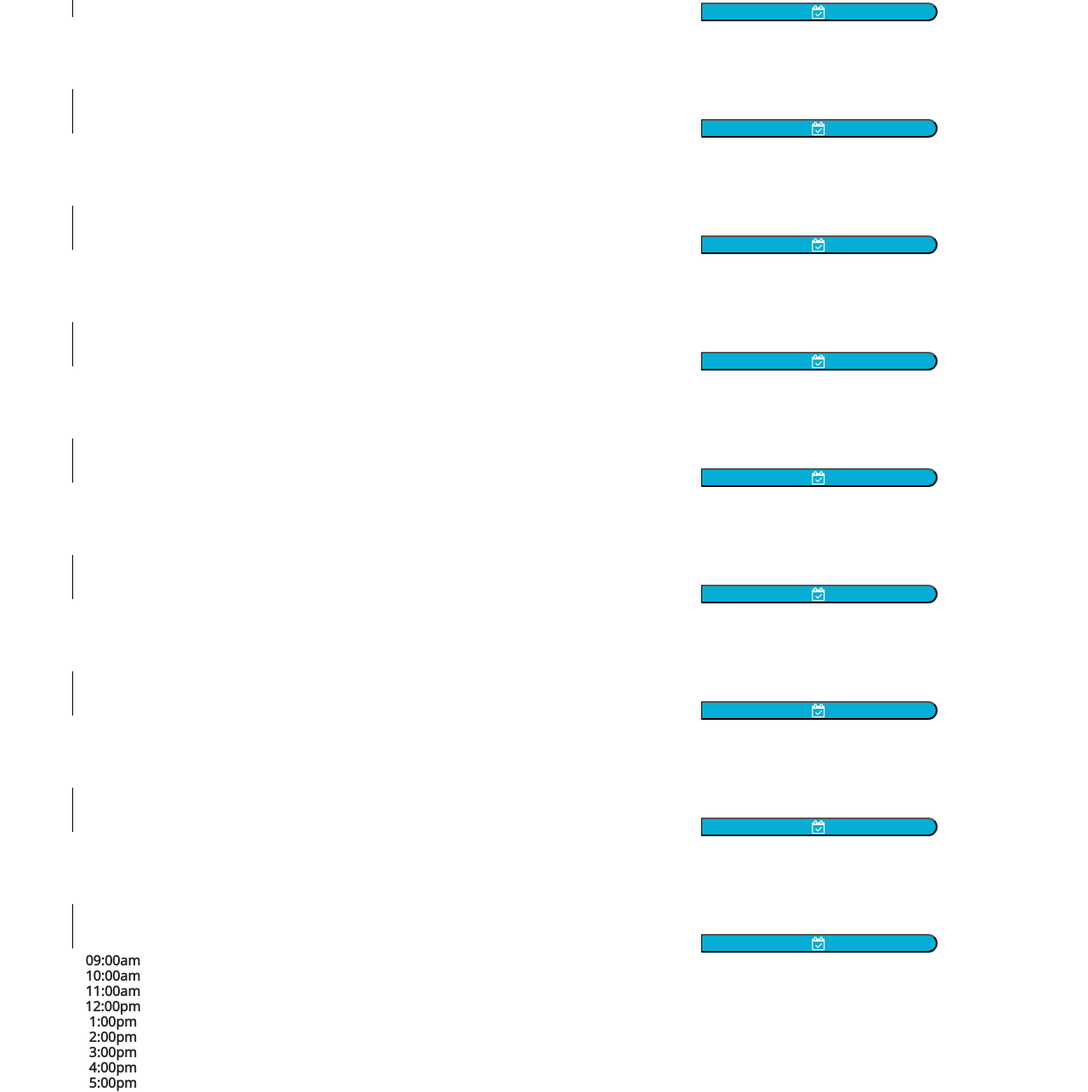
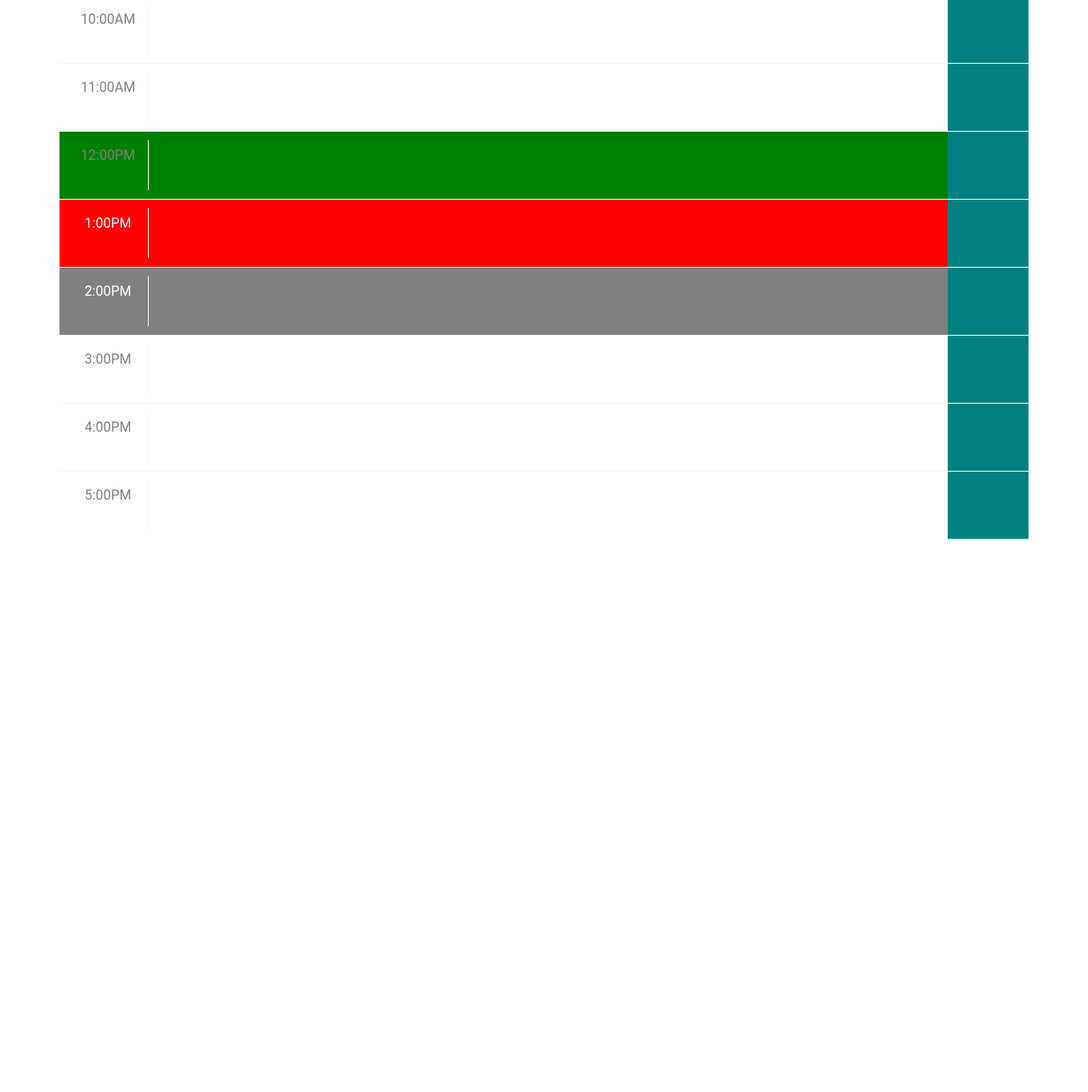
Before and after one commit to Paul-renobato/Day_Planner_Week_5, a plain HTML site: page index.html in a window 1280 px wide. Shown: the part 412-1697 px from the top of the page at 85% size. After the commit the page ends 1046 px from the top, so only its background shows below. Drawn offline with nearby package versions, Linux system fonts and the light colour scheme; a web font is replaced by a local one.

Commit message:
Changed the table on the html to divs and added the css for the colors of the timeblocks for each interval of the hour then added the javascript functions for the time time intervals

```diff
--- a/index.html
+++ b/index.html
@@ -14,6 +14,9 @@
       integrity="sha384-50oBUHEmvpQ+1lW4y57PTFmhCaXp0ML5d60M1M7uH2+nqUivzIebhndOJK28anvf"
       crossorigin="anonymous"
     />
+    <link rel="stylesheet"
+    href="https://cdnjs.cloudflare.com/ajax/libs/open-iconic/1.1.1/font/css/open-iconic-bootstrap.min.css"
+    />
     <link
       href="https://fonts.googleapis.com/css?family=Open+Sans&display=swap"
       rel="stylesheet"
@@ -25,87 +28,89 @@
     <link rel="stylesheet" href="style.css" />
     <title>Work Day Scheduler</title>
   </head>
-
   <body>
     <header class="jumbotron">
       <h1 class="display-3">Work Day Scheduler</h1>
       <p class="lead">A simple calendar app for scheduling your work day</p>
       <p id="currentDay" class="lead"></p>
+      <span id="currentTime" class="lead"></span>
     </header>
     <div class="container">
-      <!-- Timeblocks go here -->
-        <table>
-            <body>
-              <div class="row">
-                <tr>
-                    <th class="col-2 mt-4 time-block">09:00am</th>
+      <div id="9AM" class="row task-info">
+        <div class="col-1 hour">9:00AM</div>
+        <div class="col task"></div>
         <textarea class="col-8 first entertext e9"></textarea>
-                    <button class="col-3 saveBtn fa fa-calendar-check-o b5"></button>
-                </tr>
+        <button class="col-1 saveBtn d-flex justify-content-center align-items-center">
+          <span class="oi oi-lock-locked"></span>
+        </button>
       </div>
-              <div class="row">
-                <tr>
-                    <th class="col-2 mt-4 time-block">10:00am</th>
+      <div id="10AM" class="row task-info">
+        <div class="col-1 hour">10:00AM</div>
+        <div class="col task"></div>
         <textarea class="col-8 first entertext e9"></textarea>
-                    <button class="col-3 saveBtn fa fa-calendar-check-o b5"></button>
-                </tr>
+        <button class="col-1 saveBtn d-flex justify-content-center align-items-center">
+          <span class="oi oi-lock-locked"></span>
+        </button>
       </div>
-              <div class="row">
-                <tr>
-                    <th class="col-2 mt-4 time-block">11:00am</th>
+      <div id="11AM" class="row task-info">
+        <div class="col-1 hour">11:00AM</div>
+        <div class="col task"></div>
         <textarea class="col-8 first entertext e9"></textarea>
-                    <button class="col-3 saveBtn fa fa-calendar-check-o b5"></button>
-                </tr>
+        <button class="col-1 saveBtn d-flex justify-content-center align-items-center">
+          <span class="oi oi-lock-locked"></span>
+        </button>
       </div>
-              <div class="row">
-                <tr>
-                    <th class="col-2 mt-4 time-block">12:00pm</th>
+      <div id="12PM" class="row task-info future">
+        <div class="col-1 hour">12:00PM</div>
+        <div class="col task"></div>
         <textarea class="col-8 first entertext e9"></textarea>
-                    <button class="col-3 saveBtn fa fa-calendar-check-o b5"></button>
-                </tr>
+        <button class="col-1 saveBtn d-flex justify-content-center align-items-center">
+          <span class="oi oi-lock-locked"></span>
+        </button>
       </div>
-              <div class="row">
-                <tr>
-                    <th class="col mt-4 time-block">1:00pm</th>
+      <div id="1PM" class="row task-info present">
+        <div class="col-1 hour">1:00PM</div>
+        <div class="col task"></div>
         <textarea class="col-8 first entertext e9"></textarea>
-                    <button class="col-3 saveBtn fa fa-calendar-check-o b5"></button>
-                </tr>
+        <button class="col-1 saveBtn d-flex justify-content-center align-items-center">
+          <span class="oi oi-lock-locked"></span>
+        </button>
       </div>
-              <div class="row">
-                <tr>
-                    <th class="col-2 mt-4 time-block">2:00pm</th>
+      <div id="2PM" class="row task-info past">
+        <div class="col-1 hour">2:00PM</div>
+        <div class="col task"></div>
         <textarea class="col-8 first entertext e9"></textarea>
-                    <button class="col-3 saveBtn fa fa-calendar-check-o b5"></button>
-                </tr>
+        <button class="col-1 saveBtn d-flex justify-content-center align-items-center">
+          <span class="oi oi-lock-locked"></span>
+        </button>
       </div>
-              <div class="row">
-                <tr>
-                    <th class="col-2 mt-4 time-block">3:00pm</th>
+      <div id="3PM" class="row task-info">
+        <div class="col-1 hour">3:00PM</div>
+        <div class="col task"></div>
         <textarea class="col-8 first entertext e9"></textarea>
-                    <button class="col-3 saveBtn fa fa-calendar-check-o b5"></button>
-                </tr>
+        <button class="col-1 saveBtn d-flex justify-content-center align-items-center">
+          <span class="oi oi-lock-locked"></span>
+        </button>
       </div>
-              <div class="row">
-                <tr>
-                    <th class="col-2 mt-4 time-block">4:00pm</th>
+      <div id="4PM" class="row task-info">
+        <div class="col-1 hour">4:00PM</div>
+        <div class="col task"></div>
         <textarea class="col-8 first entertext e9"></textarea>
-                    <button class="col-3 saveBtn fa fa-calendar-check-o b5"></button>
-                </tr>
+        <button class="col-1 saveBtn d-flex justify-content-center align-items-center">
+          <span class="oi oi-lock-locked"></span>
+        </button>
       </div>
-              <div class="row">
-                <tr>
-                    <th class="col-2 mt-4 time-block">5:00pm</th>
+      <div id="5PM" class="row task-info">
+        <div class="col-1 hour">5:00PM</div>
+        <div class="col task"></div>
         <textarea class="col-8 first entertext e9"></textarea>
-                    <button class="col-3 saveBtn fa fa-calendar-check-o b5"></button>
-                </tr>
+        <button class="col-1 saveBtn d-flex justify-content-center align-items-center">
+          <span class="oi oi-lock-locked"></span>
+        </button>
       </div>
-
-            </body>
-        </table>
     </div>
-
-    <script src="https://cdnjs.cloudflare.com/ajax/libs/jquery/3.2.1/jquery.min.js"></script>
+    <script src="https://code.jquery.com/jquery-3.4.1.min.js"></script>
     <script src="https://cdnjs.cloudflare.com/ajax/libs/moment.js/2.24.0/moment.min.js"></script>
-    <script src="script.js"></script>
+    <script src="assets/js/script.js"></script>
   </body>
 </html>
--- a/script.js
+++ b/script.js
@@ -0,0 +1,12 @@
+var dateToday = moment();
+$("#currentTime").text(dateToday.format("dddd: MMM Do, YYYY"));
+
+function timeUpdate(){
+    var time = moment().format("h:mm:ss a");
+    currentTime=$("#currentTime");
+    currentTime.text(time);
+}
+var scheduleTime=$(".row");
+var startTime=moment("9:00", "HH:mm, a");
+var endTime=moment("17:00", "HH,mm,a");
+var hours=["9AM","10AM","11AM","12PM","1PM","2PM","3PM","4PM","5PM"]
--- a/style.css
+++ b/style.css
@@ -1,72 +1,70 @@
 body {
-    font-family: 'Open Sans', sans-serif;
+  font-family: 'Roboto', sans-serif;
   font-size: 16px;
   line-height: 1;
+  color: Gray;
+}
+
+h1 {
+  font-family: 'Playfair Display', serif;
+  color: gray;
 }
 
 textarea {
   background: transparent;
   border: none;
   resize: none;
-    color: #000000;
-    border-left: 1px solid black;
   padding: 10px;
+  margin: 10px;
 }
 
 .jumbotron {
   text-align: center;
-    background-color: transparent;
-    color: black;
-    border-radius: 0;
-    border-bottom: 10px solid black;
 }
 
-  .description {
-    white-space: pre-wrap;
+.lead {
+  padding-top: 10px;
 }
 
-  .time-block {
-    text-align: center;
-    border-radius: 15px;
+.description{
+  margin: 10px;
+  padding: 10px;
+  white-space: pre-wrap;
 }
 
 .row {
   white-space: pre-wrap;
   height: 80px;
-    border-top: 1px solid white;
+  border-top: 1px solid whitesmoke;
 }
 
 .hour {
-    background-color: #ffffff;
-    color: #000000;
-    border-top: 1px dashed #000000;
+  border-right: 1px solid whitesmoke;
+  margin: 10px;
+  padding: 10px;
+  text-align: center;
 }
 
 .past {
-    background-color: #d3d3d3;
+  background-color: gray;
   color: white;
 }
 
 .present {
-    background-color: #ff6961;
+  background-color: Red;
   color: white;
 }
 
 .future {
-    background-color: #77dd77;
-    color: white;
+  background-color: green;
 }
 
 .saveBtn {
-    border-left: 1px solid black;
-    border-top-right-radius: 15px;
-    border-bottom-right-radius: 15px;
-    background-color: #06aed5;
-    color: white;
+  background-color: teal;
+  border: none;
+  color: #ffffff;
 }
 
-  .saveBtn i:hover {
-    font-size: 20px;
-    transition: all 0.3s ease-in-out;
-
+.saveBtn:hover {
+  background-color: teal;
 }
```
Also changed, not shown: 1 other file. Lines whose indentation alone changed are shown as unchanged.
